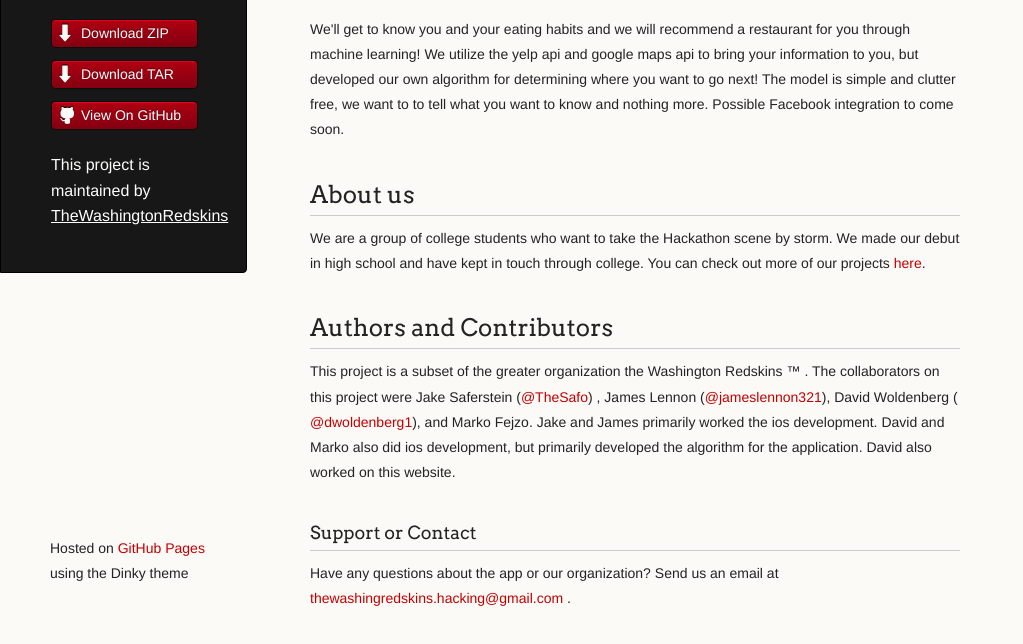
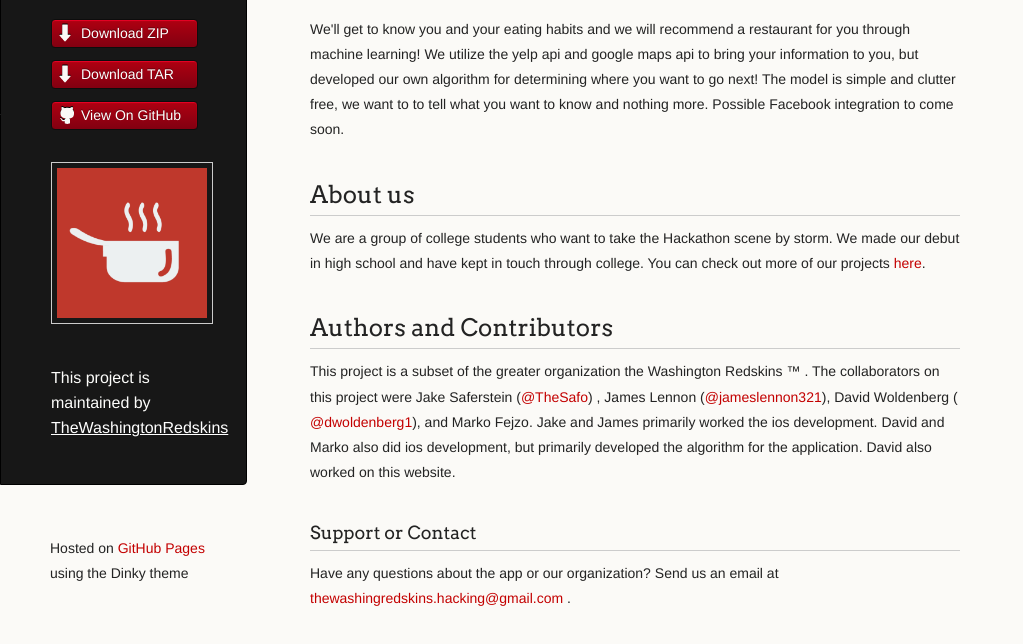
Before and after one commit to TheWashingtonRedskins/foodme, a plain HTML site: page index.html in a window 1280 px wide. Shown: the part 182-826 px from the top of the page, without its empty margins (0-1023 px from the left). Drawn offline with Linux system fonts and the light colour scheme.

Commit message:
Added the image and the favicon

```diff
--- a/index.html
+++ b/index.html
@@ -3,6 +3,8 @@
   <head>
     <meta charset="utf-8">
     <meta http-equiv="X-UA-Compatible" content="chrome=1">
+    <link rel="shortcut icon" type="image/png" href="images/icon.png"/>
+
     <title>Foodme by TheWashingtonRedskins</title>
 
     <link rel="stylesheet" href="stylesheets/styles.css">
@@ -24,6 +26,8 @@
           <li class="download"><a class="buttons" href="https://github.com/TheWashingtonRedskins/foodme/tarball/master">Download TAR</a></li>
           <li><a class="buttons github" href="https://github.com/TheWashingtonRedskins/foodme">View On GitHub</a></li>
         </ul>
+
+        <img  src="images/icon.png" width="150" height="150"/>
 
         <p class="header">This project is maintained by <a class="header name" href="https://github.com/TheWashingtonRedskins">TheWashingtonRedskins</a></p>
 
```
Also changed, not shown: images/icon.png (added).
